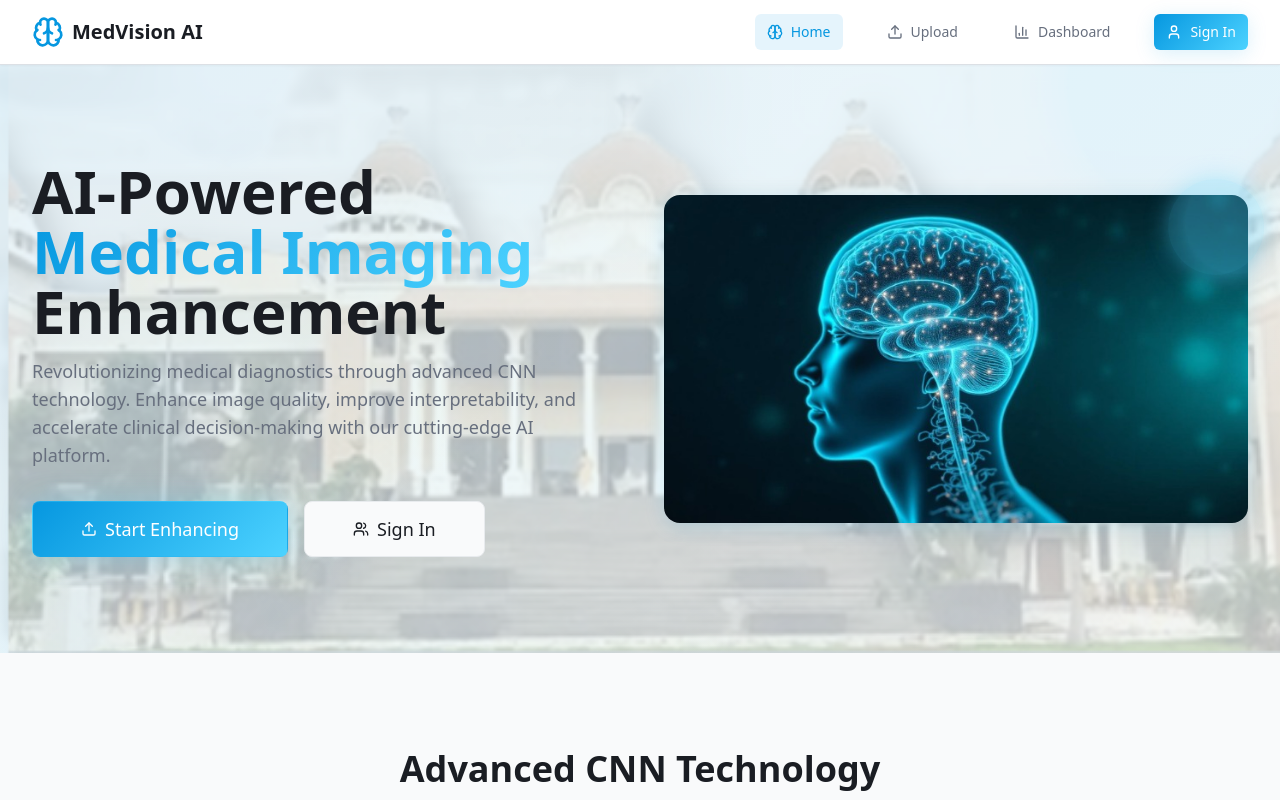
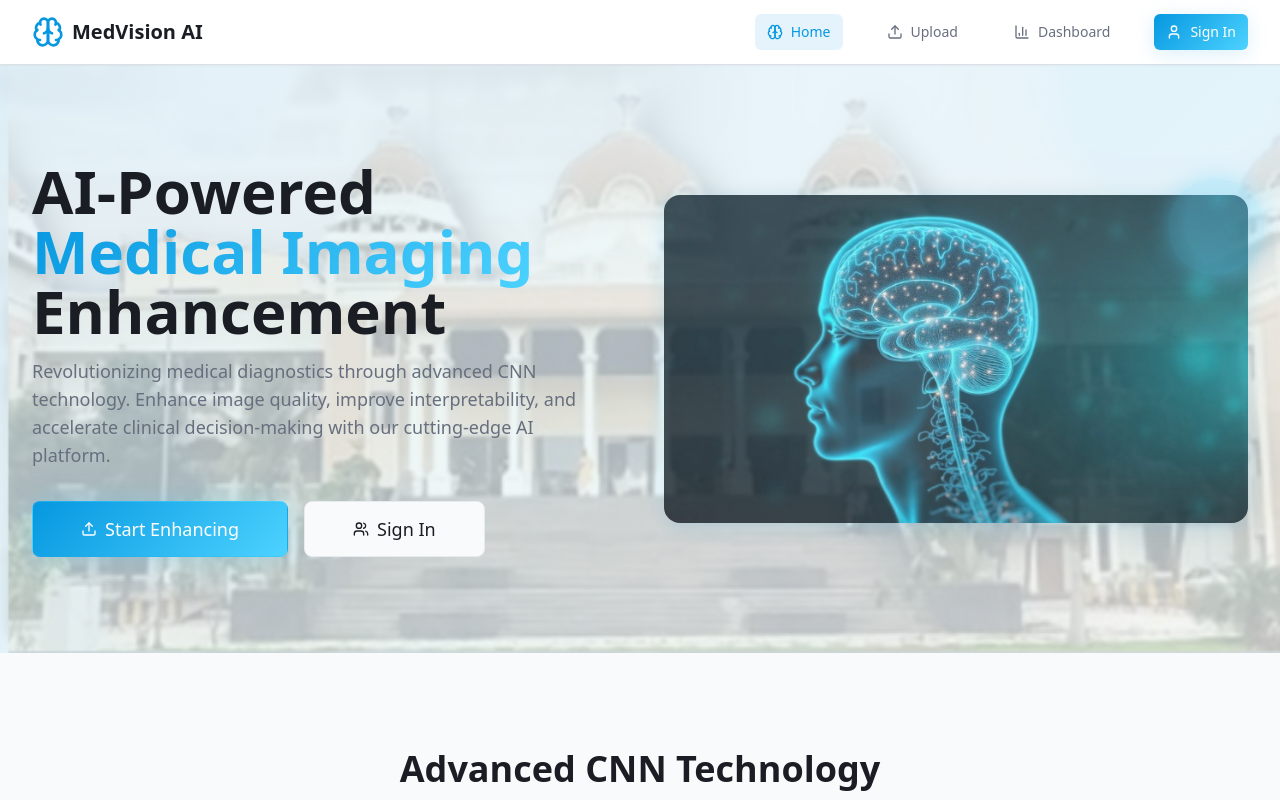
Before and after one commit to Rohit-you/med-vision-ai-enhance, a React (Vite) app: page / in a window 1280 px wide. Shown: the top 800 px of the page. Built offline with nearby package versions, Linux system fonts and the light colour scheme.

Commit message:
Reduce background image opacity
-edited src/pages/Index.tsx

```diff
--- a/src/pages/Index.tsx
+++ b/src/pages/Index.tsx
@@ -69,7 +69,7 @@ const Index = () => {
 
             <div className="relative">
               <div className="aspect-video rounded-2xl overflow-hidden shadow-medical">
-                <img src="/lovable-uploads/13bc1b0e-6693-4361-826c-96638928a0bb.png" alt="AI Brain Neural Network" className="w-full h-full object-cover" />
+                <img src="/lovable-uploads/13bc1b0e-6693-4361-826c-96638928a0bb.png" alt="AI Brain Neural Network" className="w-full h-full object-cover opacity-75" />
               </div>
               <div className="absolute -top-4 -right-4 w-24 h-24 bg-primary-glow/20 rounded-full animate-pulse-glow"></div>
             </div>
```
